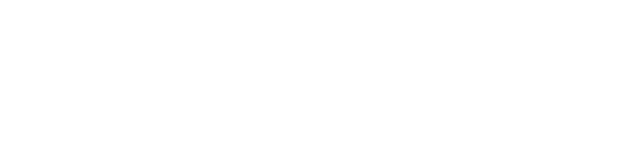
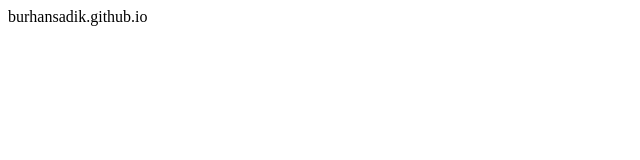
Before and after one commit to burhansadik/burhansadik.github.io, a plain HTML site: page index.html in a window 1280 px wide. Shown: the whole page, without its empty margins (0-640 px from the left). Drawn offline with Linux system fonts and the light colour scheme.

Commit message:
Update index.html

```diff
--- a/index.html
+++ b/index.html
@@ -1,2 +1,2 @@
-<burhansadik.github.io>
+<html>burhansadik.github.io<html>
 <uyfyhrs>
```
